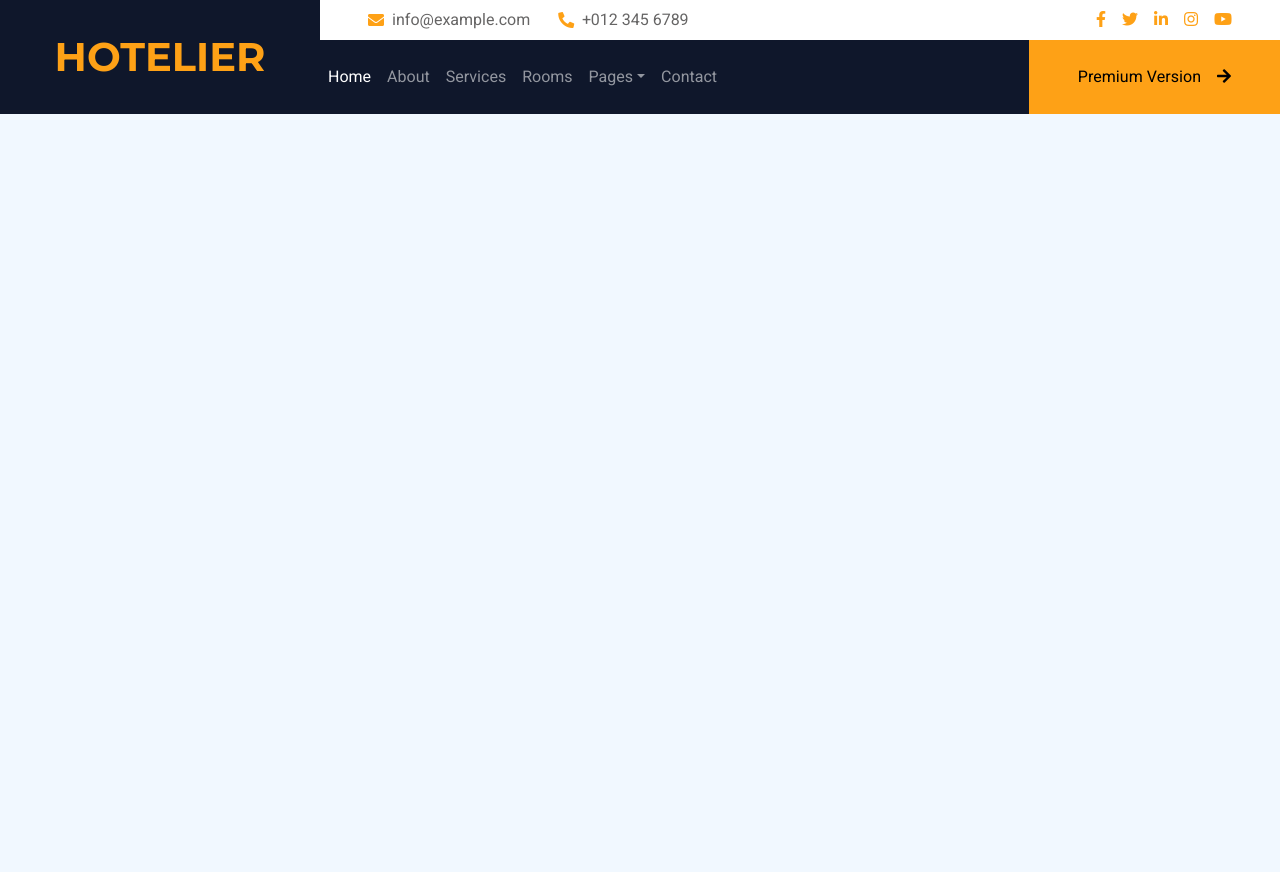
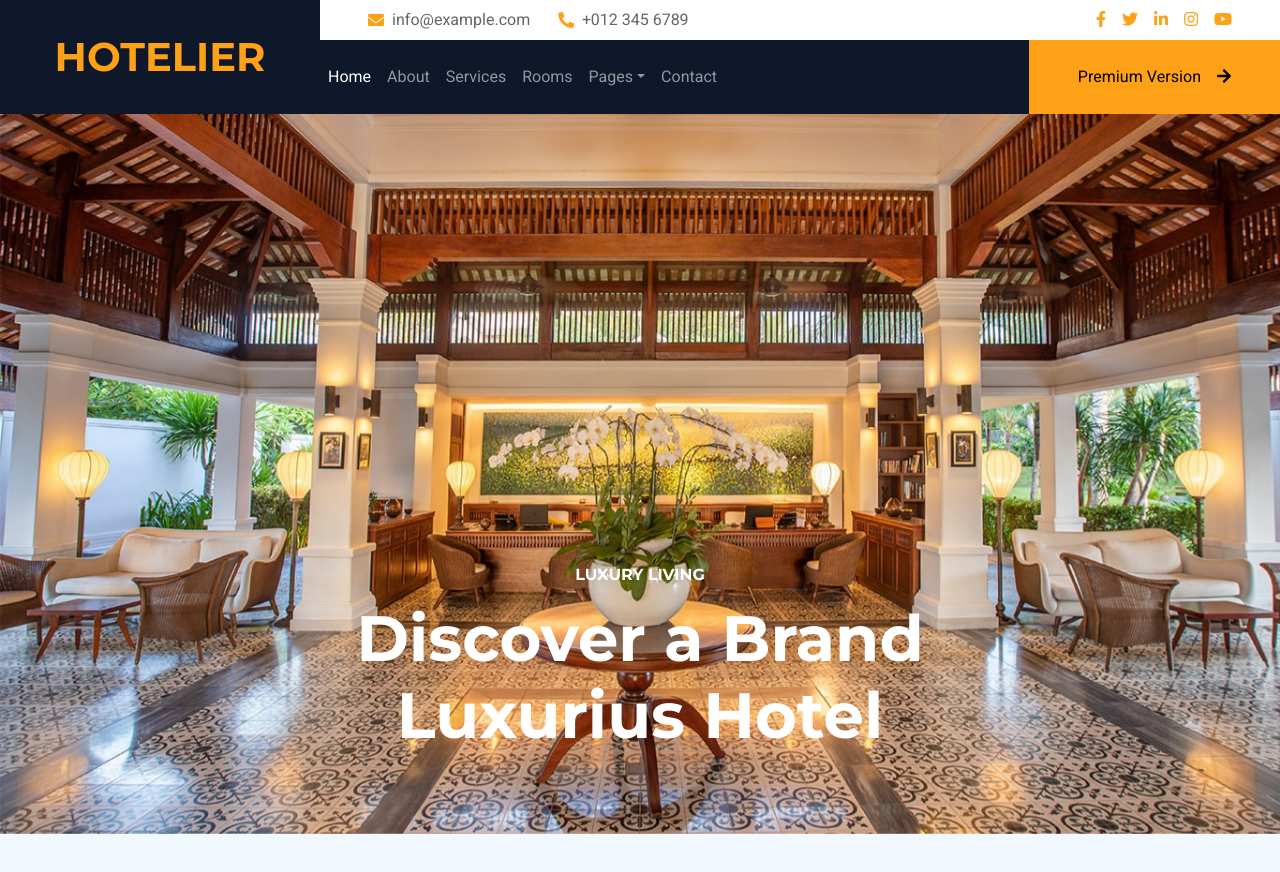
Before and after one commit to ifpr-cascavel/hotel_prog_internet2023, a plain HTML site: page index.html in a window 1280 px wide. Before the commit the page ends 800 px from the top, so only its background shows below. Drawn offline with nearby package versions, Linux system fonts and the light colour scheme.

Commit message:
Update index.html

```diff
--- a/index.html
+++ b/index.html
@@ -102,6 +102,22 @@
             </div>
         </div>
         <!-- Header End -->
+        <!--Carousel Start-->
+        <div class="container-fluid p-0 mb-5">
+            <div id="header-carousel" class="carousel slide" data-bs-ride="carousel">
+                <div class="carousel-inner">
+                    <div class="carousel-item active">
+                        <img class="w-100" src="img/carousel-1.jpg" alt="Image">
+                        <div class="carousel-caption d-flex flex-column align-items-center justify-content-center">
+                            <div class="p-3" style="max-width: 700px;">
+                                <h6 class="section-title text-white mb-3 animated slideInDown">LUXURY LIVING</h6>
+                                <h1 class="display-3 text-white mb-4 animated slideInDown">Discover a Brand Luxurius Hotel</h1>
+                            </div>
+                        </div>
+                    </div>
+                </div>
+            </div>
+        </div>
     </div>
     <!-- JavaScript Libraries -->
     <script src="https://code.jquery.com/jquery-3.4.1.min.js"></script>
```
